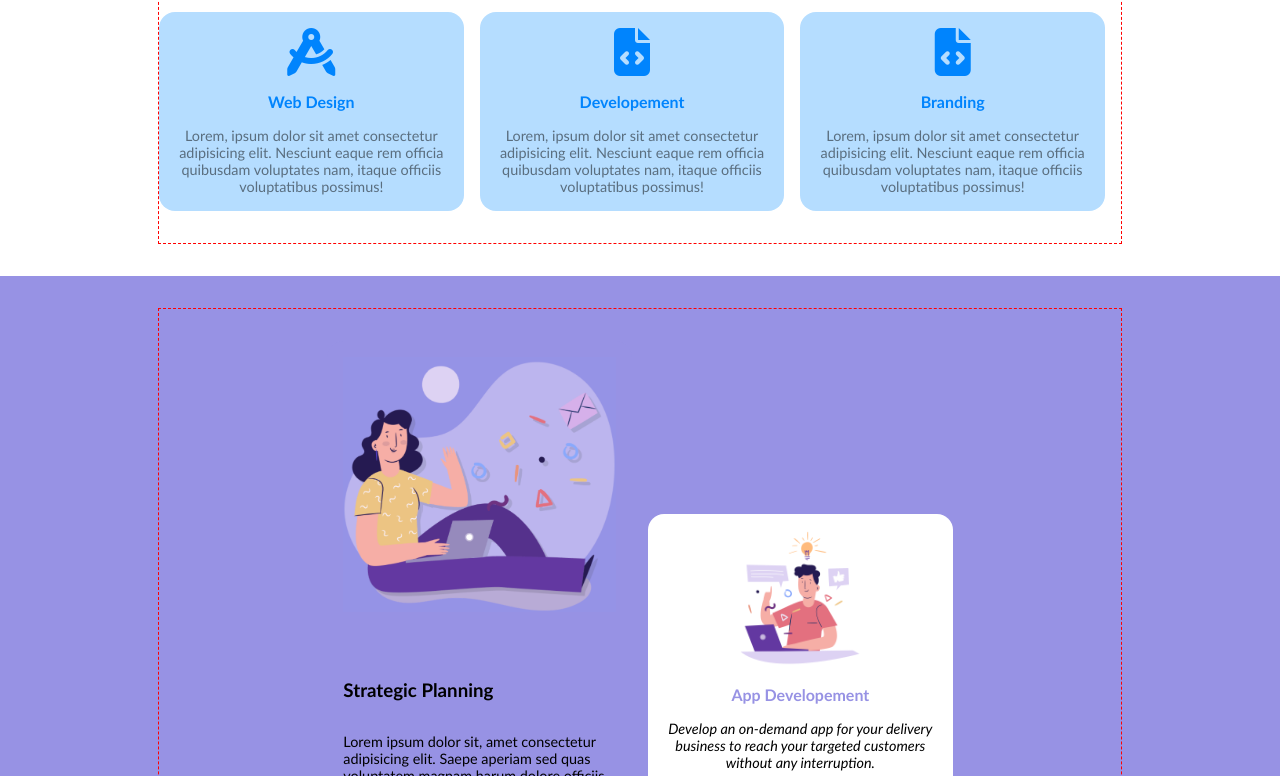
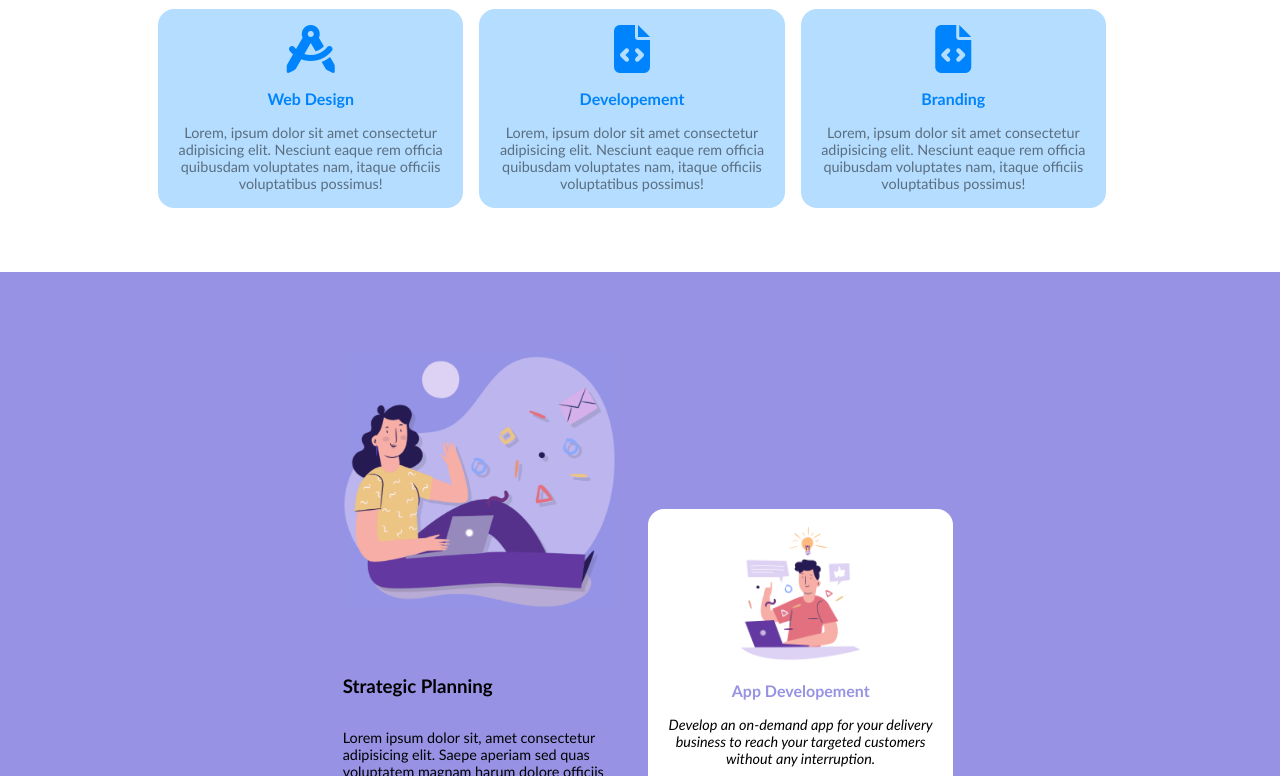
Before and after one commit to SAX-94/htmlcss-responsive-layout, a plain HTML site: page index.html in a window 1280 px wide. Shown: the part 371-1147 px from the top of the page. Drawn offline with Linux system fonts and the light colour scheme.

Commit message:
removed debug details

```diff
--- a/css/style.css
+++ b/css/style.css
@@ -27,9 +27,6 @@ body {
     margin: 0 auto;
     padding-left: 1rem;
     padding-right: 1rem;
-
-    /* SOLO PER DEBUG */
-    border: 1px dashed red;
     padding-top: 2rem;
     padding-bottom: 2rem;
 }
@@ -119,8 +116,6 @@ flex-basis: 100%;
 
 .card {
     padding: 1rem;
-/* SOLO PER DEBUG */
-    background-color: red;
     border-radius: 1rem;
     min-height: 100px;
 }
```
